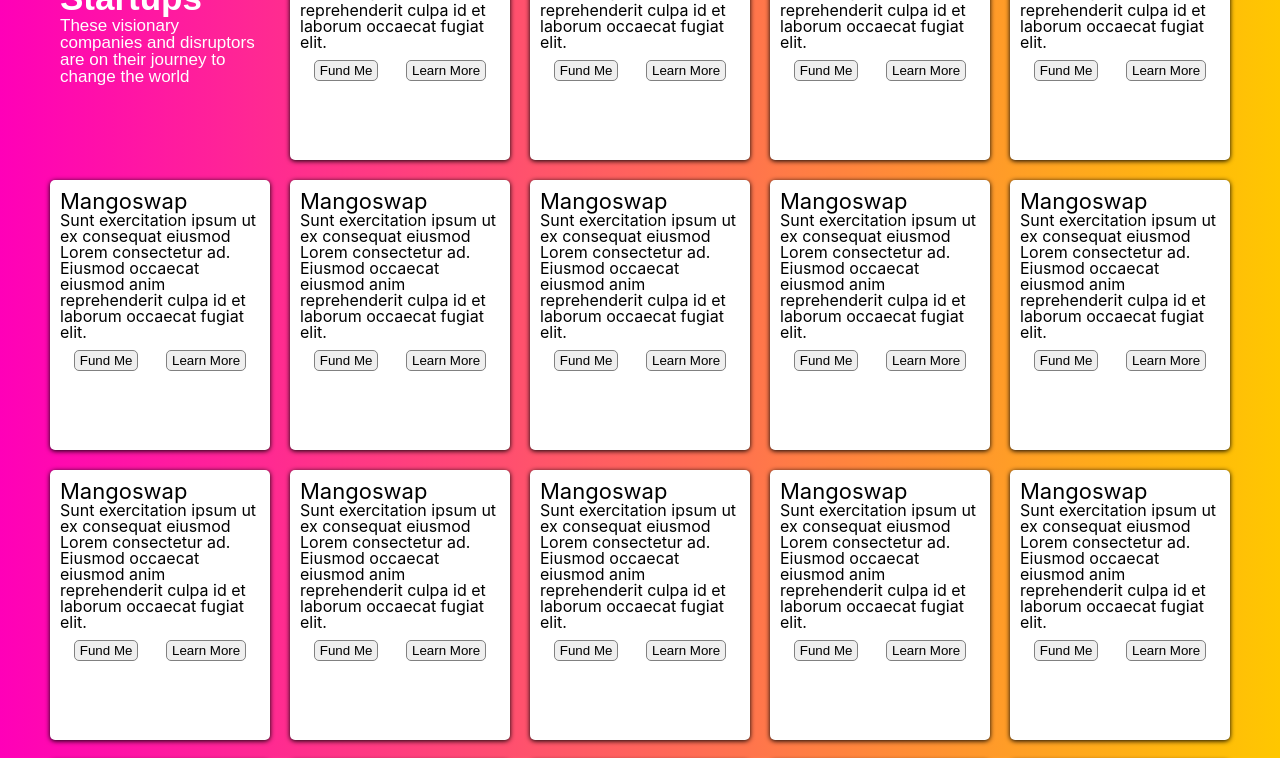
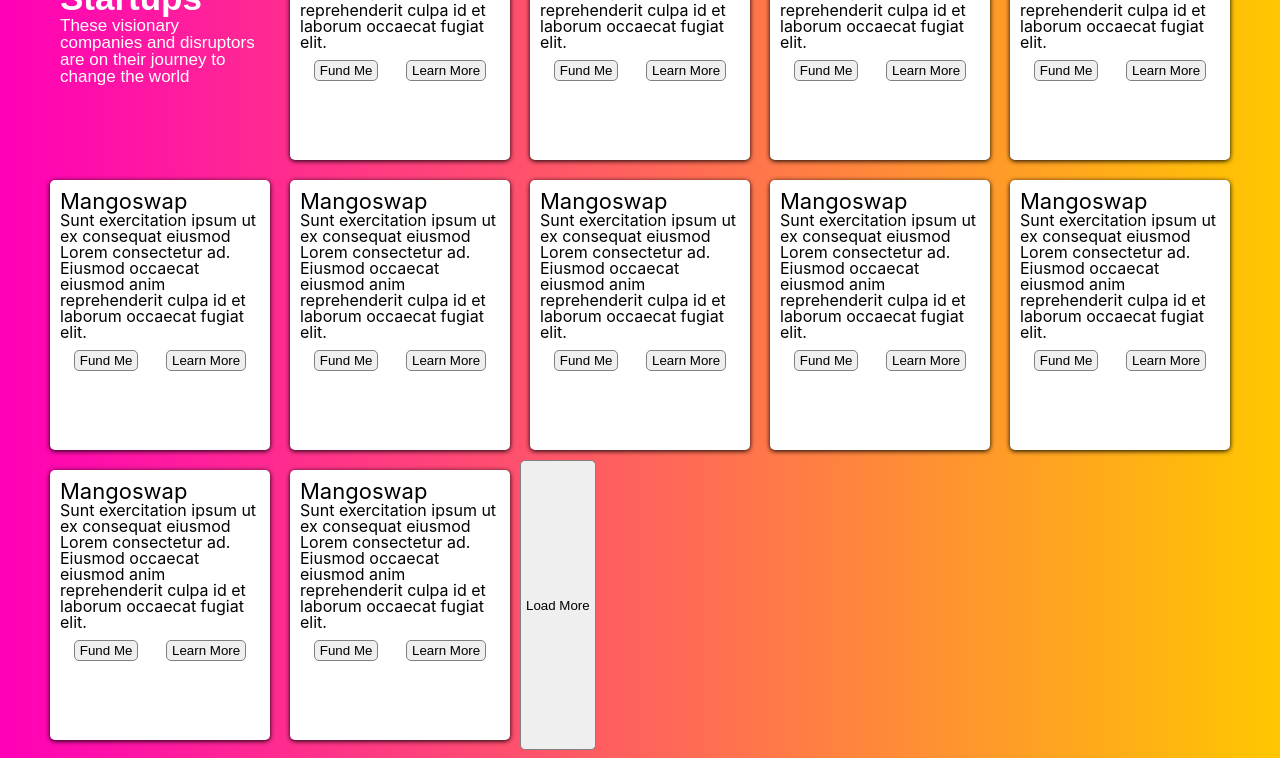
Before and after one commit to alexeysergeev-cm/Minority-Programmers-Front-End-Test, a React (Create React App) app in the folder frontend-app/: page /incubator in a window 1280 px wide. Shown: the part 1352-2110 px from the top of the page. Built offline with nearby package versions, Linux system fonts and the light colour scheme.

Commit message:
work on laod more button

```diff
--- a/frontend-app/src/components/incubator.jsx
+++ b/frontend-app/src/components/incubator.jsx
@@ -10,6 +10,11 @@ const incData = require('../data/incubator.json');
 class IncubatorIndex extends React.Component{
   constructor(){
     super();
+    this.loadMore = this.loadMore.bind(this)
+  }
+
+  loadMore(){
+
   }
 
   render(){
@@ -56,11 +61,12 @@ class IncubatorIndex extends React.Component{
           </div>
           <div className='upcoming'>
             <div className='u-index-container'>
-            <div className='u-desc'>
-              <h1>Upcoming Startups</h1>
-              <p>These visionary companies and disruptors are on their journey to change the world</p>
-            </div>
-                {upcomingData.map(startUp => {
+              <div className='u-desc'>
+                <h1>Upcoming Startups</h1>
+                <p>These visionary companies and disruptors are on their journey to change the world</p>
+              </div>
+              {upcomingData.map((startUp, i) => {
+                while (i < 11){
                   return (
                     <Link key={startUp.id} to={`/incubator/${startUp.id}`}>
                       <div>
@@ -70,7 +76,9 @@ class IncubatorIndex extends React.Component{
                       </div>
                     </Link>
                   )
-                })}
+                }
+              })}
+              <button onClick={this.loadMore}>Load More</button>
             </div>
           </div>
         </div>
```
